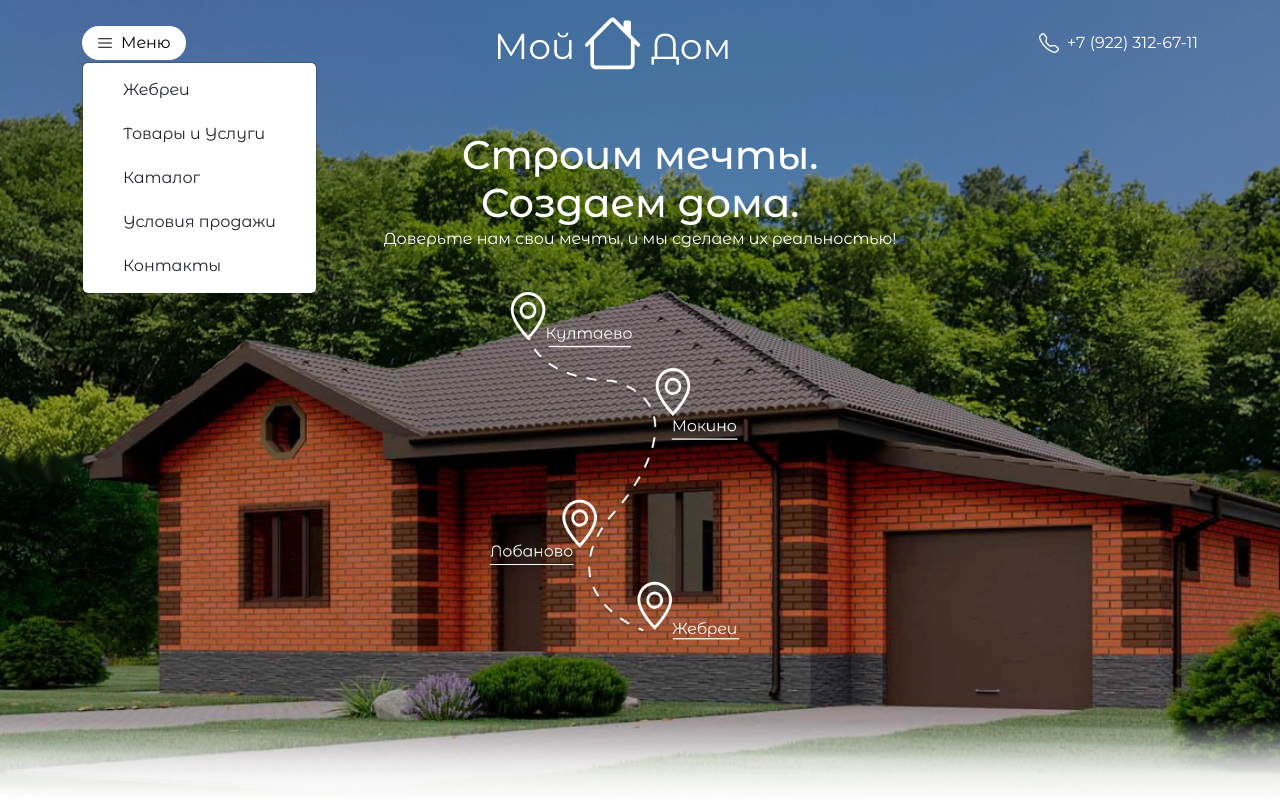
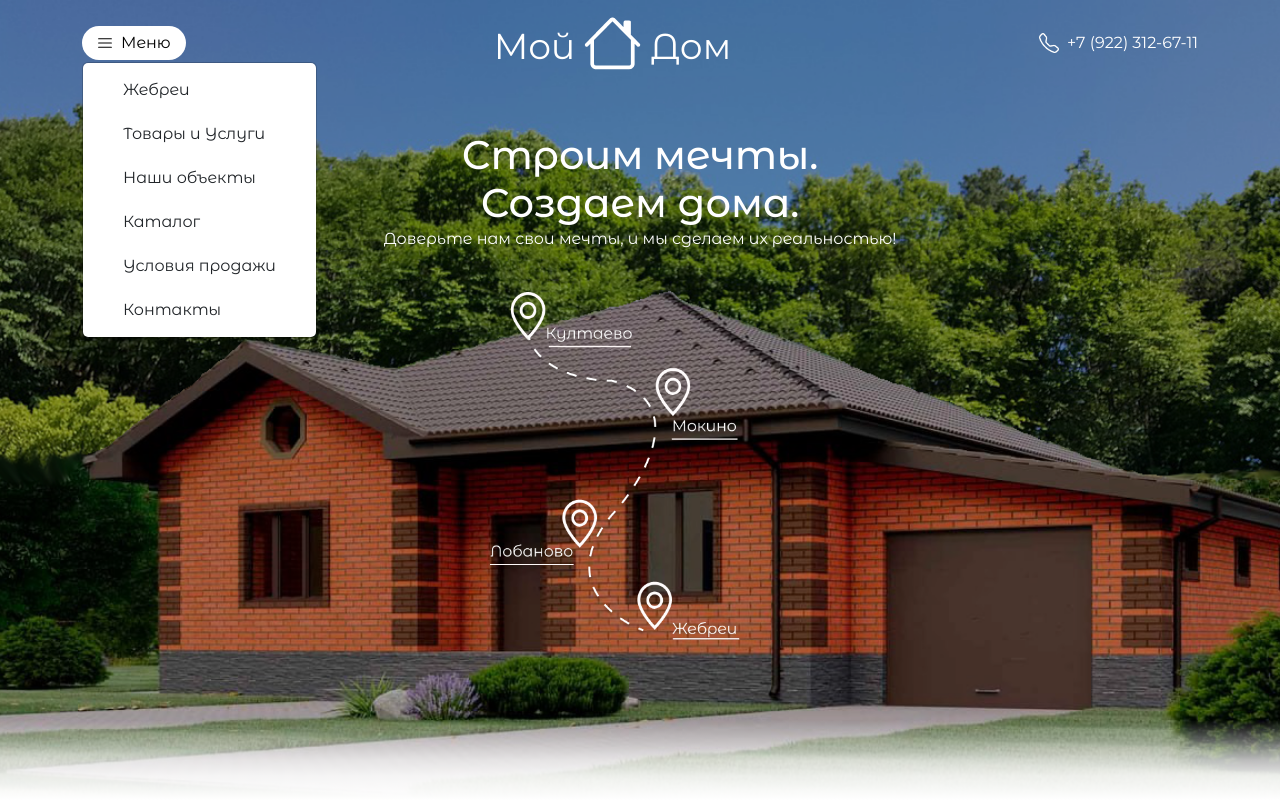
Before and after one commit to PavelBarashkov/My-home, a React (Create React App) app: page / in a window 1280 px wide. Both pictures are taken after a click on the button "Меню". Shown: the top 800 px of the page. Built offline with nearby package versions, Linux system fonts and the light colour scheme.

Commit message:
add item at menu

```diff
--- a/src/components/CardList/CardList.tsx
+++ b/src/components/CardList/CardList.tsx
@@ -9,6 +9,7 @@ import imgOne4 from "../../assets/readyObjects/one/фото 4.jpg";
 import imgOne5 from "../../assets/readyObjects/one/ajnj 5.jpg";
 import imgTwo1 from "../../assets/readyObjects/two/фото.jpg";
 import imgTwo2 from "../../assets/readyObjects/two/photo_2024-03-15_16-16-26.jpg";
+import imgTwo6 from "../../assets/readyObjects/two/photo_2024-03-15_16-44-37.jpg";
 import imgTwo3 from "../../assets/readyObjects/two/photo_2024-03-15_16-15-14.jpg";
 import imgTwo4 from "../../assets/readyObjects/two/photo_2024-01-23_12-59-33.jpg";
 import imgTwo5 from "../../assets/readyObjects/two/photo_2024-01-23_12-59-32.jpg";
@@ -40,7 +41,7 @@ const data = [
     village: "Култаевское поселение, поселок Объект КРП",
     street: "улица Луговая",
     date: "Июль-ноябрь 2023",
-    images: [imgTwo1, imgTwo2, imgTwo3, imgTwo4, imgTwo5],
+    images: [imgTwo6,, imgTwo4, imgTwo5,  imgTwo1, imgTwo2, imgTwo3],
   },
   {
     village: "село Лобаново",
@@ -53,15 +54,15 @@ const data = [
   {
     village: "село Лобаново",
     street: "улица Малахитовая",
-    date: "Фпрель-ноябрь 2023",
-    images: [imgFour1, imgFour2, imgFour3, imgFour4, imgFour5, imgFour6, imgFour7],
+    date: "Апрель-ноябрь 2023",
+    images: [imgFour7, imgFour1, imgFour2, imgFour3, imgFour4, imgFour5, imgFour6, ],
     description: 'Построены и сданы в эксплуатацию 3 дома, облицованы кирпичом'
   },
 ];
 
 export const CardList = () => {
   return (
-    <Section title="Наши объекты" isContainer={false} idName="Catalog">
+    <Section title="Наши объекты" isContainer={false} idName="ourSubject">
       <Row xs={1} className="justify-content-between g-4">
         {data.map((item: any) => (
           <Col md={5}>
--- a/src/components/NavBarDesktop/NavBarDesktop.tsx
+++ b/src/components/NavBarDesktop/NavBarDesktop.tsx
@@ -37,6 +37,9 @@ export const NavBarDesktop = () => {
             >
               Товары и Услуги
             </Dropdown.Item>
+            <Dropdown.Item className={classes.menuItem} href="#ourSubject">
+              Наши объекты
+            </Dropdown.Item>
             <Dropdown.Item className={classes.menuItem} href="#Catalog">
               Каталог
             </Dropdown.Item>
--- a/src/components/NavBarMobile/NavBarMobile.tsx
+++ b/src/components/NavBarMobile/NavBarMobile.tsx
@@ -40,6 +40,9 @@ export const NavBarMobile = () => {
             >
               Товары и Услуги
             </Dropdown.Item>
+            <Dropdown.Item className={classes.menuItem} href="#ourSubject">
+              Наши объекты
+            </Dropdown.Item>
             <Dropdown.Item className={classes.menuItem} href="#Catalog">
               Каталог
             </Dropdown.Item>
```
Also changed, not shown: src/assets/readyObjects/two/photo_2024-03-15_16-44-37.jpg (added).
